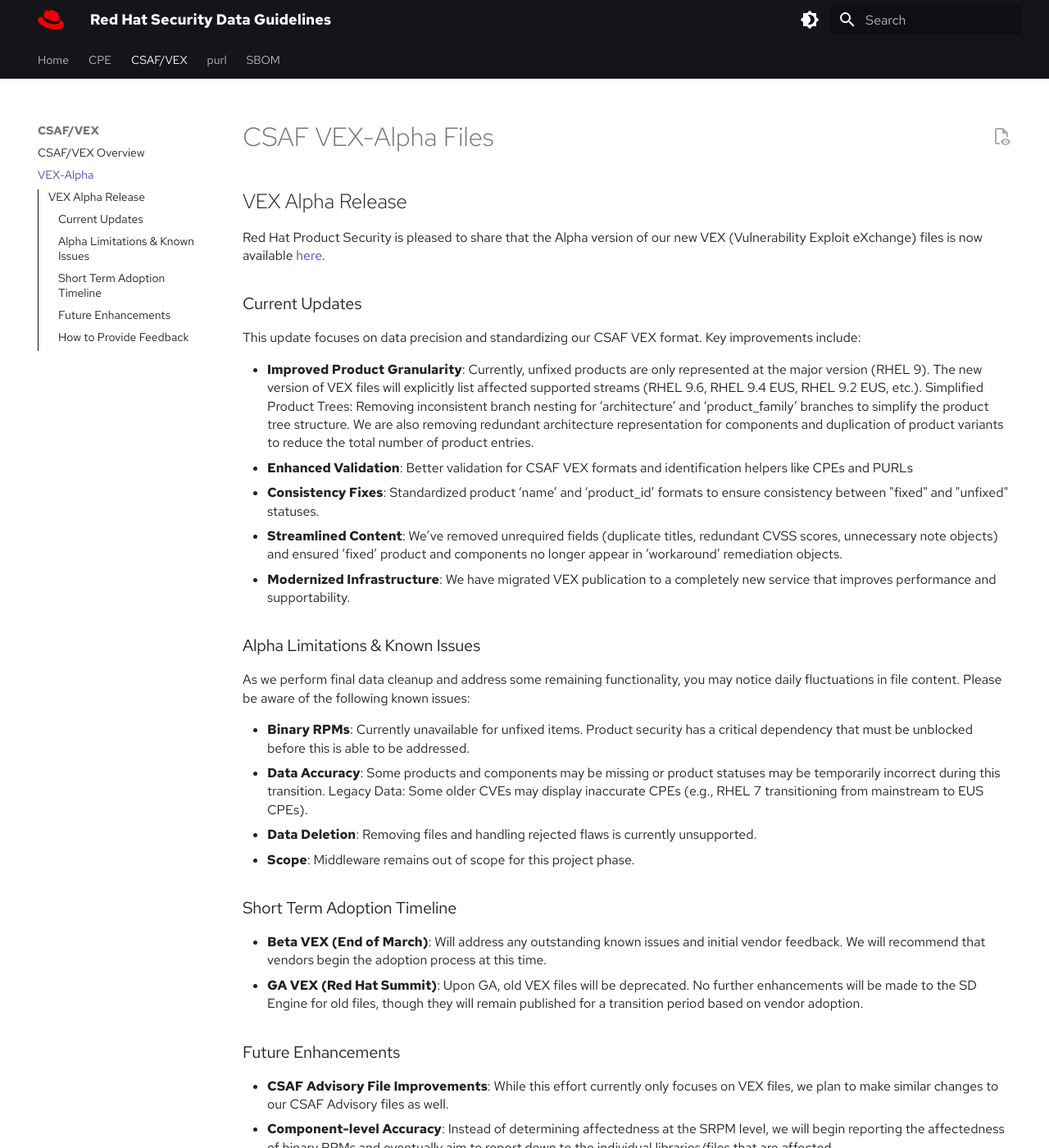
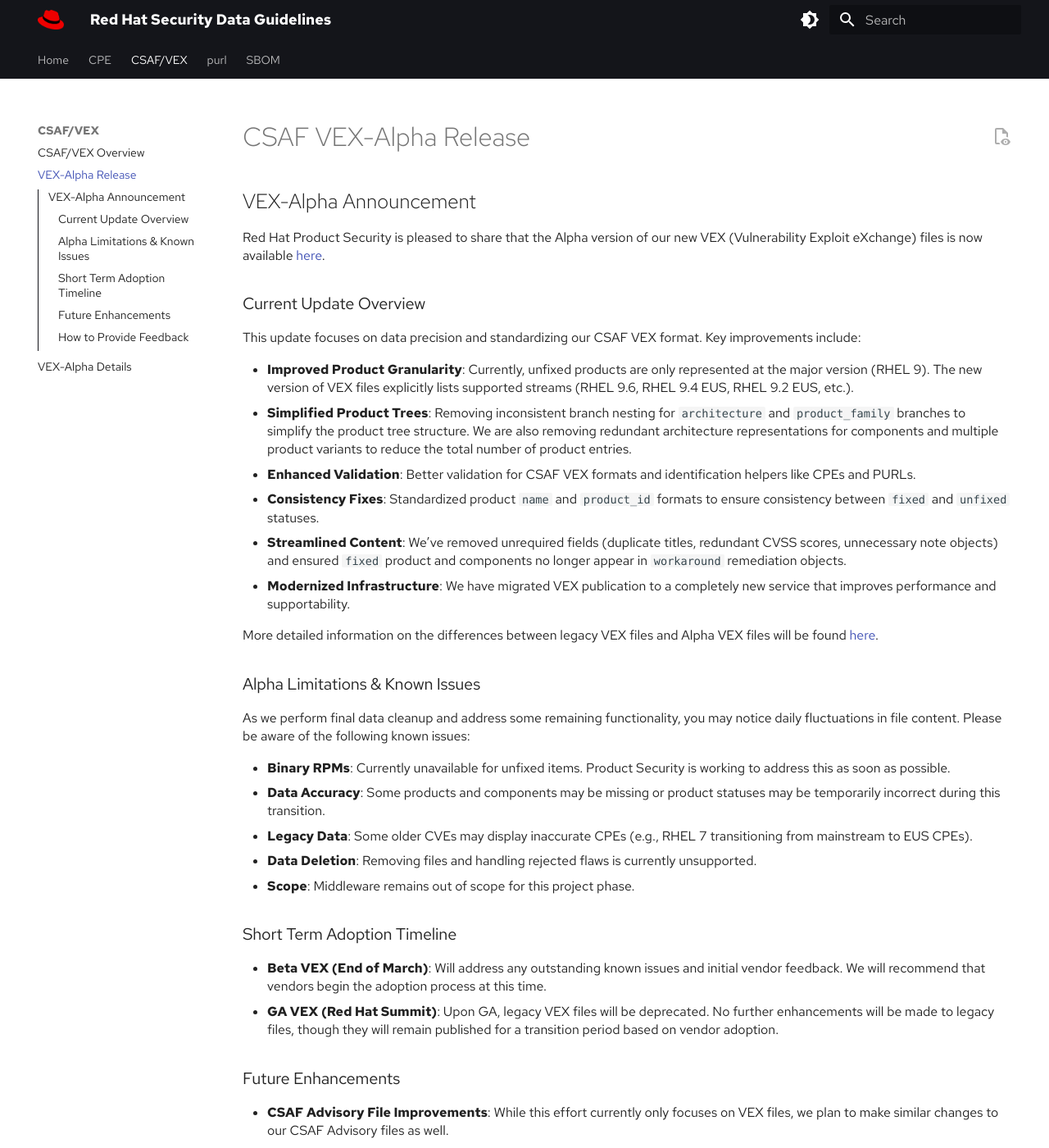
Before and after one commit to RedHatProductSecurity/security-data-guidelines, an MkDocs documentation site: the page built from docs/vex-alpha.md, in a window 1280 px wide and 1400 px high. Shown: the whole window at 82% size. Built offline with MkDocs 1.6.1 and Material for MkDocs 9.7.7, drawn with Linux system fonts in a browser that asks for light colours; some web fonts are replaced; some of the changed text lies outside the part shown.

Commit message:
VEX alpha updates

```diff
--- a/docs/vex-alpha.md
+++ b/docs/vex-alpha.md
@@ -1,44 +1,49 @@
-# CSAF VEX-Alpha Files
+# CSAF VEX-Alpha Release
 
-## VEX Alpha Release
+## VEX-Alpha Announcement
+
 Red Hat Product Security is pleased to share that the Alpha version of our new VEX (Vulnerability Exploit eXchange) files is now available [here](https://security.access.redhat.com/data/csaf/v2/vex-alpha/).
 
-### Current Updates
+### Current Update Overview
+
 This update focuses on data precision and standardizing our CSAF VEX format. Key improvements include:
 
-* **Improved Product Granularity**: Currently, unfixed products are only represented at the major version (RHEL 9). The new version of VEX files will explicitly list affected supported streams (RHEL 9.6, RHEL 9.4 EUS, RHEL 9.2 EUS, etc.).
-Simplified Product Trees: Removing inconsistent branch nesting for ‘architecture’ and ‘product_family’ branches to simplify the product tree structure. We are also removing redundant architecture representation for components and duplication of product variants to reduce the total number of product entries.
-* **Enhanced Validation**: Better validation for CSAF VEX formats and identification helpers like CPEs and PURLs
-* **Consistency Fixes**: Standardized product ‘name’ and ‘product_id’ formats to ensure consistency between "fixed" and "unfixed" statuses.
-* **Streamlined Content**: We’ve removed unrequired fields (duplicate titles, redundant CVSS scores, unnecessary note objects) and ensured ‘fixed’ product and components no longer appear in ‘workaround’ remediation objects.
-* **Modernized Infrastructure**: We have migrated VEX publication to a completely new service that improves performance and supportability.
+- **Improved Product Granularity**: Currently, unfixed products are only represented at the major version (RHEL 9). The new version of VEX files explicitly lists supported streams (RHEL 9.6, RHEL 9.4 EUS, RHEL 9.2 EUS, etc.).
+- **Simplified Product Trees**: Removing inconsistent branch nesting for `architecture` and `product_family` branches to simplify the product tree structure. We are also removing redundant architecture representations for components and multiple product variants to reduce the total number of product entries.
+- **Enhanced Validation**: Better validation for CSAF VEX formats and identification helpers like CPEs and PURLs.
+- **Consistency Fixes**: Standardized product `name` and `product_id` formats to ensure consistency between `fixed` and `unfixed` statuses.
+- **Streamlined Content**: We’ve removed unrequired fields (duplicate titles, redundant CVSS scores, unnecessary note objects) and ensured `fixed` product and components no longer appear in `workaround` remediation objects.
+- **Modernized Infrastructure**: We have migrated VEX publication to a completely new service that improves performance and supportability.
 
+More detailed information on the differences between legacy VEX files and Alpha VEX files will be found [here](https://security.access.redhat.com/data/csaf/v2/vex-alpha-details/).
 
 ### Alpha Limitations & Known Issues
+
 As we perform final data cleanup and address some remaining functionality, you may notice daily fluctuations in file content. Please be aware of the following known issues:
 
-* **Binary RPMs**: Currently unavailable for unfixed items. Product security has a critical dependency that must be unblocked before this is able to be addressed.
-* **Data Accuracy**: Some products and components may be missing or product statuses may be temporarily incorrect during this transition.
-Legacy Data: Some older CVEs may display inaccurate CPEs (e.g., RHEL 7 transitioning from mainstream to EUS CPEs).
-* **Data Deletion**: Removing files and handling rejected flaws is currently unsupported.
-* **Scope**: Middleware remains out of scope for this project phase.
+- **Binary RPMs**: Currently unavailable for unfixed items. Product Security is working to address this as soon as possible.
+- **Data Accuracy**: Some products and components may be missing or product statuses may be temporarily incorrect during this transition.
+- **Legacy Data**: Some older CVEs may display inaccurate CPEs (e.g., RHEL 7 transitioning from mainstream to EUS CPEs).
+- **Data Deletion**: Removing files and handling rejected flaws is currently unsupported.
+- **Scope**: Middleware remains out of scope for this project phase.
 
 ### Short Term Adoption Timeline
 
-* **Beta VEX (End of March)**: Will address any outstanding known issues and initial vendor feedback. We will recommend that vendors begin the adoption process at this time.
-* **GA VEX (Red Hat Summit)**: Upon GA, old VEX files will be deprecated. No further enhancements will be made to the SD Engine for old files, though they will remain published for a transition period based on vendor adoption.
+- **Beta VEX (End of March)**: Will address any outstanding known issues and initial vendor feedback. We will recommend that vendors begin the adoption process at this time.
+- **GA VEX (Red Hat Summit)**: Upon GA, legacy VEX files will be deprecated. No further enhancements will be made to legacy files, though they will remain published for a transition period based on vendor adoption.
 
 ### Future Enhancements
 
-* **CSAF Advisory File Improvements**: While this effort currently only focuses on VEX files, we plan to make similar changes to our CSAF Advisory files as well.
-* **Component-level Accuracy**: Instead of determining affectedness at the SRPM level, we will begin reporting the affectedness of binary RPMs and eventually aim to report down to the individual libraries/files that are affected.
-* **Unified Container Reporting**: Direct reporting of all vulnerabilities (RPM and non-RPM) to the container image to provide a more streamlined scanning experience for vendors and better remediation information for customers.
-* **CSAF 2.1 Adoption**: We will assess and plan support following the publication of the new version of the CSAF standard.
+- **CSAF Advisory File Improvements**: While this effort currently only focuses on VEX files, we plan to make similar changes to our CSAF Advisory files as well.
+- **Component-level Accuracy**: Instead of determining affectedness at the SRPM level, we will begin reporting the affectedness of binary RPMs and eventually aim to report down to the individual libraries/files that are affected.
+- **Unified Container Reporting**: Direct reporting of all vulnerabilities (RPM and non-RPM) to the container image to provide a more streamlined scanning experience for vendors and better remediation information for customers.
+- **CSAF 2.1 Adoption**: We will assess and plan support following the publication of the new version of the CSAF standard.
 
 ### How to Provide Feedback
+
 For any issues or questions you have,  please file a jira issue with the following:
 
-* Project: [SECDATA](https://issues.redhat.com/projects/SECDATA/summary)
-* Issue Type: Ticket
-* Component: ‘feedback-new-vex’
-* Description: The question or issue you wish to raise. Please provide a detailed explanation, the VEX file you are referencing and a specific example of the data.
+- **Project**: [SECDATA](https://issues.redhat.com/projects/SECDATA/summary)
+- **Issue Type**: Ticket
+- **Component**: ‘feedback-new-vex’
+- **Description**: The question or issue you wish to raise. Please provide a detailed explanation, the VEX file you are referencing and a specific example of the data.
--- a/mkdocs.yml
+++ b/mkdocs.yml
@@ -39,7 +39,8 @@ nav:
   - CPE: "cpe.md"
   - CSAF/VEX:
     - "CSAF/VEX Overview": "csaf-vex.md"
-    - "VEX-Alpha": "vex-alpha.md"
+    - "VEX-Alpha Release": "vex-alpha.md"
+    - "VEX-Alpha Details": "vex-alpha-details.md"
   - purl: "purl.md"
   - SBOM: "sbom.md"
 
```
Also changed, not shown: docs/vex-alpha-details.md (added, +18 -0 lines).
